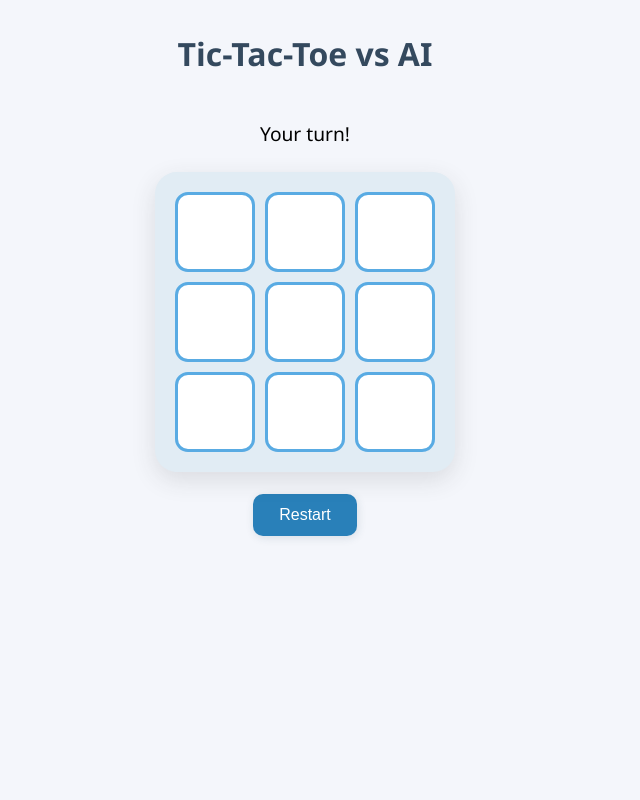
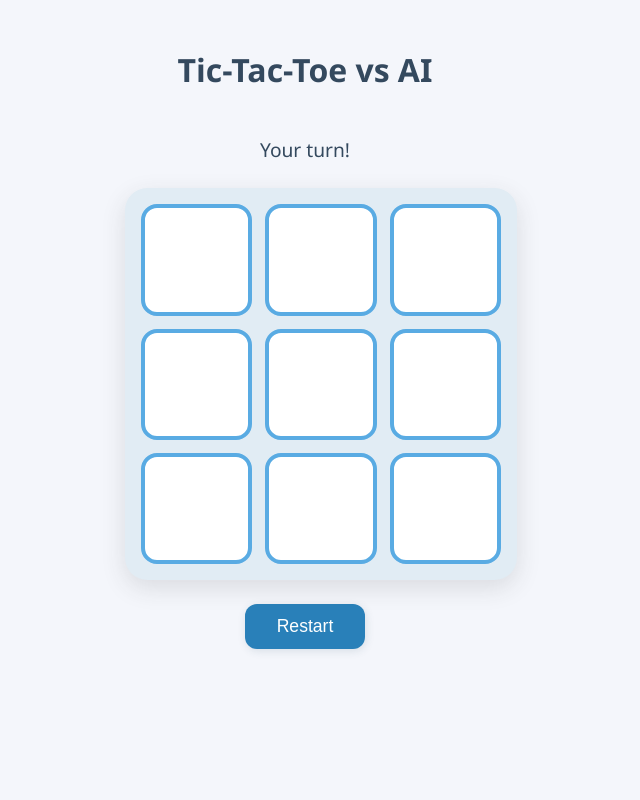
Before and after one commit to innovatewithkishlay/Tic-Tac-Toe-AI, a Flask app: page / in a window 1280 px wide. Shown: the whole page, without its empty margins (335-975 px from the left). Run offline with Flask 3, Linux system fonts and the light colour scheme.

Commit message:
Make Tic-Tac-Toe UI fully responsive; dynamically calculate and redraw winning line for all screen sizes

```diff
--- a/templates/index.html
+++ b/templates/index.html
@@ -6,64 +6,106 @@
         body {
             font-family: 'Segoe UI', Arial, sans-serif;
             background: #f4f6fb;
-            display: flex; flex-direction: column; align-items: center;
-            min-height: 100vh; margin: 0;
+            display: flex;
+            flex-direction: column;
+            align-items: center;
+            min-height: 100vh;
+            margin: 0;
+            padding: 1rem;
+            box-sizing: border-box;
         }
-        h1 { color: #34495e; margin-top: 32px; }
+        h1 {
+            color: #34495e;
+            margin-top: 2rem;
+        }
         #container {
             position: relative;
             display: inline-block;
-            margin: 24px 0 0 0;
+            margin: 1.5rem 0 0 0;
+            width: 90vw;
+            max-width: 360px;
         }
         #board {
             display: grid;
-            grid-template-columns: repeat(3, 80px);
-            grid-gap: 10px;
+            grid-template-columns: repeat(3, 1fr);
+            grid-gap: 1vw;
             background: #e1ecf4;
-            padding: 20px;
-            border-radius: 22px;
+            padding: 1rem;
+            border-radius: 1.4rem;
             box-shadow: 0 8px 24px #3332;
+            width: 100%;
+            aspect-ratio: 1 / 1; /* Keep square */
         }
         .cell {
-            width: 80px; height: 80px;
-            font-size: 2.4em; background: #fff;
-            border: 3px solid #59abe3;
-            border-radius: 13px; cursor: pointer; color: #2980b9;
-            display: flex; align-items: center; justify-content: center;
+            aspect-ratio: 1 / 1; /* Square buttons */
+            font-size: clamp(1.5rem, 5vw, 3rem);
+            background: #fff;
+            border: 0.3rem solid #59abe3;
+            border-radius: 1rem;
+            cursor: pointer;
+            color: #2980b9;
+            display: flex;
+            align-items: center;
+            justify-content: center;
             transition: background 0.15s, transform 0.12s, color 0.12s;
+            user-select: none;
         }
-        .cell.x { color: #2980b9;}
-        .cell.o { color: #ff6f61;}
-        .cell.animate { animation: pop .18s;}
+        .cell.x {
+            color: #2980b9;
+        }
+        .cell.o {
+            color: #ff6f61;
+        }
+        .cell.animate {
+            animation: pop 0.18s;
+        }
         @keyframes pop {
-            0% { transform: scale(1);}
-            70% { transform: scale(1.26);}
-            100% { transform: scale(1);}
+            0% {
+                transform: scale(1);
+            }
+            70% {
+                transform: scale(1.26);
+            }
+            100% {
+                transform: scale(1);
+            }
         }
-        .cell:disabled, .cell.disabled {
-            background: #f7f6f2; color: #bbb; cursor: not-allowed;
+        .cell:disabled,
+        .cell.disabled {
+            background: #f7f6f2;
+            color: #bbb;
+            cursor: not-allowed;
         }
         #status {
-            margin: 24px 0 0 0;
-            font-size: 1.2em; min-height: 28px;
+            margin: 1.5rem 0 0 0;
+            font-size: 1.2rem;
+            min-height: 28px;
+            text-align: center;
+            color: #34495e;
         }
         .btn {
-            padding: 12px 26px; font-size: 1em;
-            border-radius: 10px; background: #2980b9; color: #fff;
-            border: none; margin-top: 22px; transition: background 0.2s;
+            padding: 0.75rem 2rem;
+            font-size: 1.1rem;
+            border-radius: 0.75rem;
+            background: #2980b9;
+            color: #fff;
+            border: none;
+            margin: 1.5rem 0 3rem 0;
+            transition: background 0.2s;
             box-shadow: 1px 2px 8px #294E6322;
+            cursor: pointer;
         }
-        .btn:hover { background: #185886;}
+        .btn:hover {
+            background: #185886;
+        }
         #win-line {
             position: absolute;
-            top: 0; left: 0;
+            top: 1rem; /* same as padding of #board */
+            left: 1rem; /* same as padding of #board */
             pointer-events: none;
             z-index: 10;
-        }
-        /* Responsive */
-        @media (max-width: 600px) {
-          #container, #board, #win-line { width: 180px; height: 180px;}
-          .cell { width: 50px; height: 50px; font-size: 1.3em;}
+            width: calc(100% - 2rem); /* board width minus padding */
+            height: calc(100% - 2rem); /* board height minus padding */
         }
     </style>
 </head>
@@ -87,88 +129,68 @@
     const statusDiv = document.getElementById('status');
     const winLineSvg = document.getElementById('win-line');
 
-    function getBoardDimensions() {
-        const cell = 80, gap = 10, pad = 20;
-        const size = 3*cell + 2*gap + 2*pad;
-        return {cell, gap, pad, size};
-    }
+    // Calculate cell centers relative to the visible board div size dynamically
+    function getCellCenters() {
+        const boardRect = boardDiv.getBoundingClientRect();
+        const padding = parseFloat(getComputedStyle(boardDiv).paddingTop);
+        const gap = parseFloat(getComputedStyle(boardDiv).gap);
+        const totalWidth = boardRect.width - 2 * padding;
+        const cellSide = (totalWidth - 2 * gap) / 3;
 
-    function getCellCenters() {
-        const {cell, gap, pad} = getBoardDimensions();
         let centers = [];
-        for(let row=0; row<3; row++) {
-            for(let col=0; col<3; col++) {
-                let x = pad + col * (cell + gap) + cell / 2;
-                let y = pad + row * (cell + gap) + cell / 2;
+        for(let row = 0; row < 3; row++) {
+            for(let col = 0; col < 3; col++) {
+                let x = col * (cellSide + gap) + padding + cellSide / 2;
+                let y = row * (cellSide + gap) + padding + cellSide / 2;
                 centers.push([x, y]);
             }
         }
-        return centers;
+        return { centers, cellSide, padding, gap, totalWidth };
     }
 
     function renderBoard() {
         boardDiv.innerHTML = '';
-        const {size} = getBoardDimensions();
-        winLineSvg.setAttribute('width', size);
-        winLineSvg.setAttribute('height', size);
+        // Adjust SVG size dynamically to board size
+        const containerRect = document.getElementById('container').getBoundingClientRect();
+        winLineSvg.setAttribute('width', containerRect.width);
+        winLineSvg.setAttribute('height', containerRect.height);
         winLineSvg.innerHTML = '';
 
-        for (let i = 0; i < 9; i++) {
+        for(let i = 0; i < 9; i++) {
             const btn = document.createElement('button');
             btn.className = 'cell';
-            if (board[i] === 'X') btn.classList.add('x');
-            if (board[i] === 'O') btn.classList.add('o');
+            if(board[i] === 'X') btn.classList.add('x');
+            if(board[i] === 'O') btn.classList.add('o');
             btn.innerHTML = (board[i] === ' ') ? '' : board[i];
             btn.disabled = board[i] !== ' ' || gameOver;
             btn.onclick = () => handleMove(i);
             boardDiv.appendChild(btn);
         }
-        if (winningCombo && winningCombo.length === 3) {
+        if(winningCombo && winningCombo.length === 3) {
             drawWinningLine(winningCombo);
         }
     }
 
+    // Draw line with dynamic coordinates relative to the actual rendered size
     function drawWinningLine(combo) {
-        const {cell, gap, pad} = getBoardDimensions();
-        let startX, startY, endX, endY;
-        const key = combo.join();
+        const { centers } = getCellCenters();
+        const [a, , c] = combo;
 
-        if (key === '0,1,2' || key === '3,4,5' || key === '6,7,8') {
-            // Horizontal
-            const row = Math.floor(combo[0] / 3);
-            startX = pad + cell / 2;
-            endX = pad + 2 * (cell + gap) + cell / 2;
-            startY = endY = pad + row * (cell + gap) + cell / 2;
-        } else if (key === '0,3,6' || key === '1,4,7' || key === '2,5,8') {
-            // Vertical
-            const col = combo[0] % 3;
-            startY = pad + cell / 2;
-            endY = pad + 2 * (cell + gap) + cell / 2;
-            startX = endX = pad + col * (cell + gap) + cell / 2;
-        } else if (key === '0,4,8') {
-            // Diagonal TL-BR
-            startX = startY = pad + cell / 2;
-            endX = endY = pad + 2 * (cell + gap) + cell / 2;
-        } else if (key === '2,4,6') {
-            // Diagonal TR-BL
-            startX = pad + 2 * (cell + gap) + cell / 2;
-            startY = pad + cell / 2;
-            endX = pad + cell / 2;
-            endY = pad + 2 * (cell + gap) + cell / 2;
-        } else {
-            const centers = getCellCenters();
-            [startX, startY] = centers[combo[0]];
-            [endX, endY] = centers[combo];
-        }
+        const start = centers[a];
+        const end = centers[c];
 
-        winLineSvg.innerHTML = `<line x1="${startX}" y1="${startY}" x2="${endX}" y2="${endY}" stroke="#ffb366" stroke-width="15" stroke-linecap="round">
-          <animate attributeName="x2" from="${startX}" to="${endX}" dur="0.38s" fill="freeze" />
-          <animate attributeName="y2" from="${startY}" to="${endY}" dur="0.38s" fill="freeze" />
-        </line>`;
+        winLineSvg.innerHTML = `
+            <line x1="${start[0]}" y1="${start[1]}" x2="${end}" y2="${end[1]}"
+                stroke="#ffb366" stroke-width="15" stroke-linecap="round">
+                <animate attributeName="x2" from="${start}" to="${end}" dur="0.38s" fill="freeze" />
+                <animate attributeName="y2" from="${start[1]}" to="${end[1]}" dur="0.38s" fill="freeze" />
+            </line>
+        `;
     }
 
+    // Handles player move and triggers AI move
     async function handleMove(i) {
-        if (gameOver) return;
+        if(gameOver) return;
         const cellBtn = boardDiv.children[i];
         cellBtn.classList.add('animate');
         await sleep(100);
@@ -186,19 +208,24 @@
         updateStatus();
     }
 
-    function sleep(ms) { return new Promise(resolve => setTimeout(resolve, ms)); }
+    // Delay helper
+    function sleep(ms) {
+        return new Promise(resolve => setTimeout(resolve, ms));
+    }
 
+    // Update game status message
     function updateStatus() {
-        if (!message) {
+        if(!message) {
             let xCount = board.filter(x => x === 'X').length;
             let oCount = board.filter(x => x === 'O').length;
-            if (xCount === oCount) statusDiv.textContent = "Your turn!";
+            if(xCount === oCount) statusDiv.textContent = "Your turn!";
             else statusDiv.textContent = "AI is thinking...";
         } else {
             statusDiv.innerHTML = message + "<br><span style='color:#888; font-size:0.96em;'>Don't worry, you can beat the AI if you try again!</span>";
         }
     }
 
+    // Restart game handler
     window.restartGame = () => {
         fetch('/reset', { method: 'POST' })
             .then(resp => resp.json())
@@ -212,14 +239,21 @@
             });
     };
 
+    // Prevent user clicking during AI turn
     boardDiv.addEventListener('click', e => {
         let xCount = board.filter(x => x === 'X').length;
         let oCount = board.filter(x => x === 'O').length;
-        if (xCount !== oCount && !message) e.preventDefault();
+        if(xCount !== oCount && !message) e.preventDefault();
     });
 
     renderBoard();
     updateStatus();
+
+    window.addEventListener('resize', () => {
+        if(winningCombo && winningCombo.length === 3) {
+            drawWinningLine(winningCombo);
+        }
+    });
 })();
 </script>
 </body>
```
